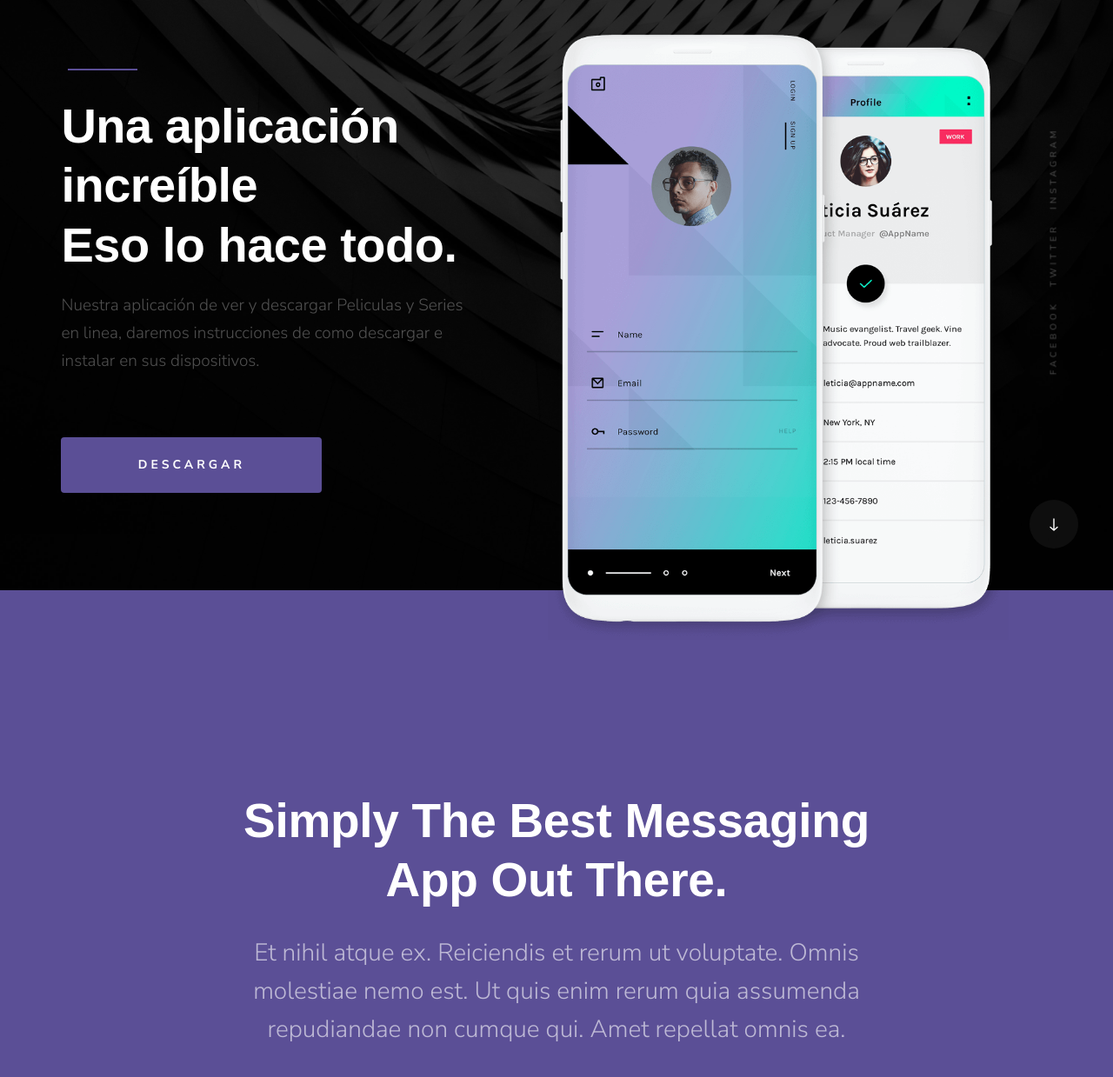
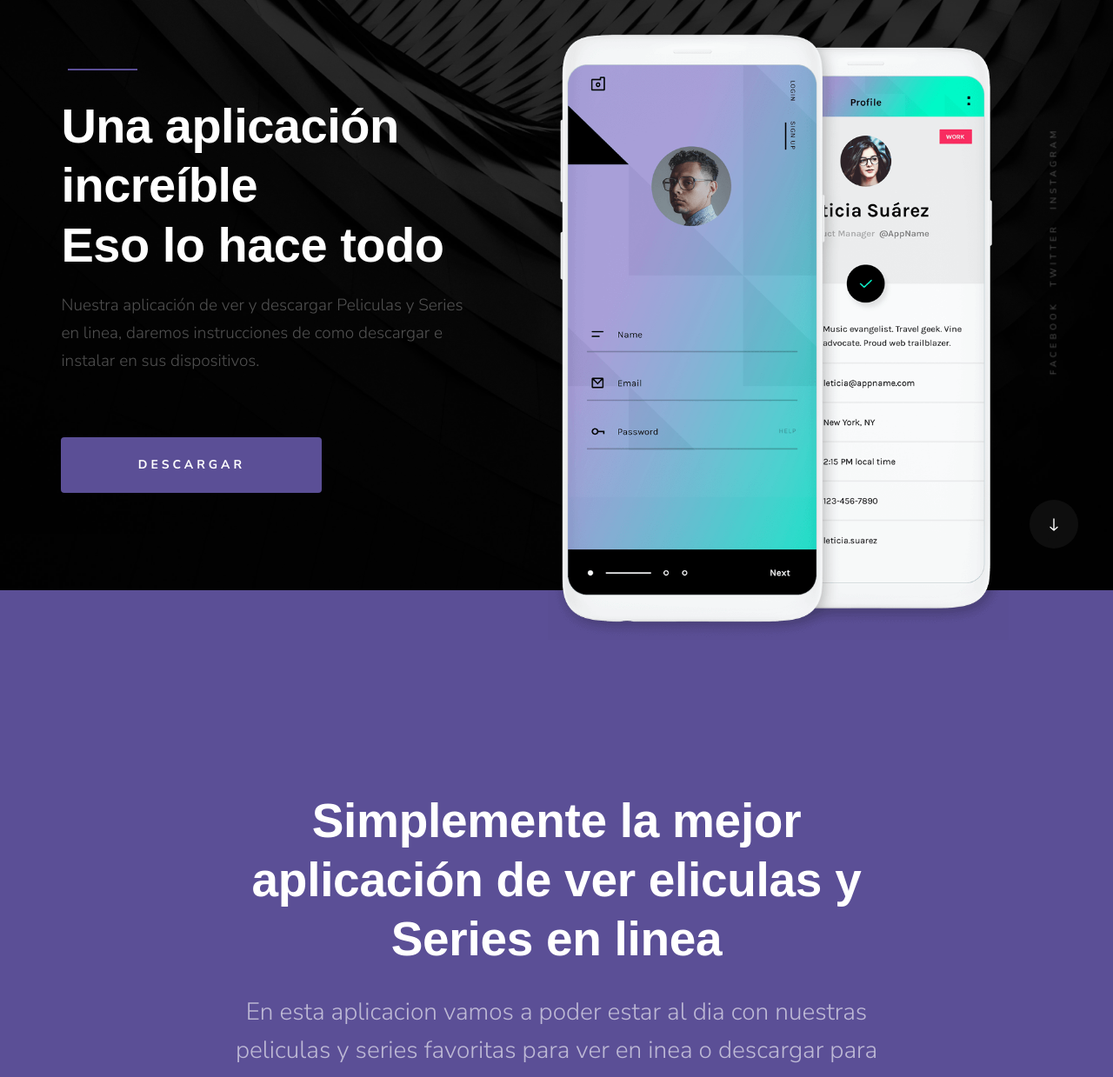
Before and after one commit to jrbello/cinemacloudapp.github.io, a plain HTML site: page index.html in a window 1280 px wide. Shown: the part 153-1392 px from the top of the page at 87% size. Drawn offline with Linux system fonts and the light colour scheme; files whose address does not match are found by name; a web font is replaced by a local one.

Commit message:
Update index.html

```diff
--- a/index.html
+++ b/index.html
@@ -77,7 +77,7 @@ ar<!DOCTYPE html>
                 <div class="home-content__left">
                     <h1>
                     Una aplicación increíble <br>
-                    Eso lo hace todo.
+                    Eso lo hace todo
                     </h1>
 
                     <h3>
@@ -116,12 +116,10 @@ ar<!DOCTYPE html>
         <div class="row section-header has-bottom-sep" data-aos="fade-up">
             <div class="col-full">
                 <h1 class="display-1">
-                    Simply The Best Messaging App Out There.
+                    Simplemente la mejor aplicación de ver eliculas y Series en linea
                 </h1>
                 <p class="lead">
-                    Et nihil atque ex. Reiciendis et rerum ut voluptate. Omnis molestiae nemo est.
-                    Ut quis enim rerum quia assumenda repudiandae non cumque qui. Amet repellat
-                    omnis ea.
+                    En esta aplicacion vamos a poder estar al dia con nuestras peliculas y series favoritas para ver en inea o descargar para ver mas tarde desde casa.
                 </p>
             </div>
         </div> <!-- end section-header -->
```
